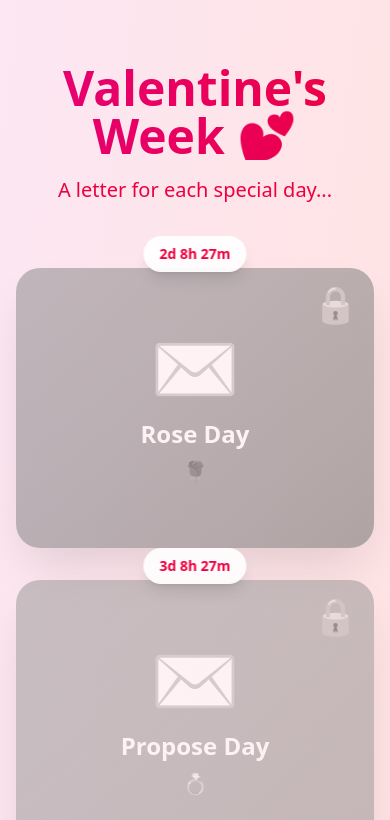
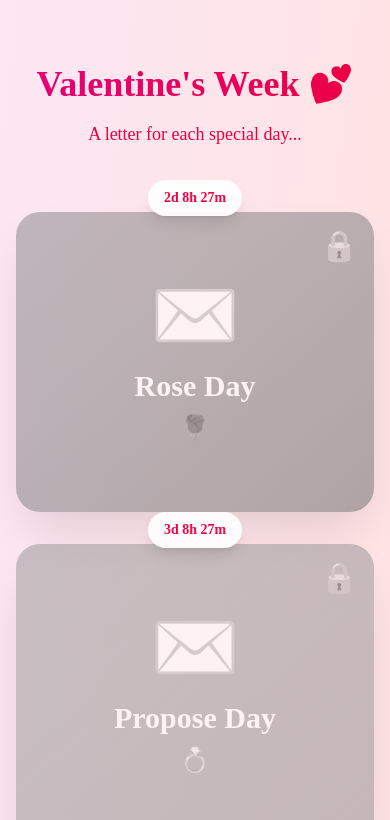
Before and after one commit to allentom999-lgtm/valentine-invite, a Next.js app: page /letters in a window 390 px wide. Shown: the top 820 px of the page. Built offline with nearby package versions, Linux system fonts and the light colour scheme.

Commit message:
Mobile optimization and auto-scroll feature

```diff
--- a/src/app/globals.css
+++ b/src/app/globals.css
@@ -12,9 +12,20 @@
   --font-mono: var(--font-geist-mono);
 }
 
+html,
 body {
   background: var(--background);
   color: var(--foreground);
   font-family: var(--font-sans), Arial, Helvetica, sans-serif;
   overflow-x: hidden;
+  width: 100%;
+  position: relative;
 }
+
+* {
+  box-sizing: border-box;
+}
+
+canvas {
+  touch-action: none;
+}
--- a/src/app/letters/page.tsx
+++ b/src/app/letters/page.tsx
@@ -69,10 +69,10 @@ export default function LettersPage() {
                     animate={{ opacity: 1, y: 0 }}
                     className="text-center mb-16"
                 >
-                    <h1 className="text-5xl md:text-7xl font-bold text-transparent bg-clip-text bg-gradient-to-r from-pink-600 to-rose-600 mb-4">
+                    <h1 className="text-4xl md:text-7xl font-bold text-transparent bg-clip-text bg-gradient-to-r from-pink-600 to-rose-600 mb-4">
                         Valentine's Week 💕
                     </h1>
-                    <p className="text-xl md:text-2xl text-rose-600 font-medium">
+                    <p className="text-lg md:text-2xl text-rose-600 font-medium">
                         A letter for each special day...
                     </p>
                 </motion.div>
@@ -103,26 +103,26 @@ export default function LettersPage() {
                                     <Link href={unlocked ? `/letter/${day.date}` : "#"} className="block">
                                         <motion.div
                                             whileHover={unlocked ? { scale: 1.05, rotate: 2 } : {}}
-                                            className={`relative bg-gradient-to-br ${day.color} p-8 rounded-3xl shadow-2xl min-h-[280px] flex flex-col items-center justify-center ${!unlocked && 'opacity-50 grayscale'
+                                            className={`relative bg-gradient-to-br ${day.color} p-6 md:p-12 rounded-3xl shadow-2xl min-h-[300px] md:min-h-[400px] flex flex-col items-center justify-center ${!unlocked && 'opacity-50 grayscale'
                                                 }`}
                                         >
                                             {/* Lock Icon */}
                                             {!unlocked && (
-                                                <div className="absolute top-4 right-4 text-4xl">
+                                                <div className="absolute top-4 right-4 text-3xl md:text-5xl">
                                                     🔒
                                                 </div>
                                             )}
 
                                             {/* Envelope Icon */}
-                                            <div className="text-7xl mb-4">
+                                            <div className="text-7xl md:text-9xl mb-4 md:mb-6">
                                                 {unlocked ? '💌' : '✉️'}
                                             </div>
 
                                             {/* Day Info */}
-                                            <h3 className="text-2xl font-bold text-white text-center mb-2">
+                                            <h3 className="text-3xl md:text-5xl font-bold text-white text-center mb-2 md:mb-4">
                                                 {day.name}
                                             </h3>
-                                            <p className="text-xl">
+                                            <p className="text-2xl md:text-4xl">
                                                 {day.emoji}
                                             </p>
 
@@ -130,7 +130,7 @@ export default function LettersPage() {
                                                 <motion.p
                                                     initial={{ opacity: 0 }}
                                                     animate={{ opacity: 1 }}
-                                                    className="mt-4 text-white/90 font-medium"
+                                                    className="mt-4 md:mt-6 text-white/90 font-medium text-lg md:text-xl"
                                                 >
                                                     Click to open
                                                 </motion.p>
--- a/src/components/Overlay.tsx
+++ b/src/components/Overlay.tsx
@@ -25,19 +25,34 @@ export default function Overlay({ scrollYProgress }: OverlayProps) {
             {/* Initial "Scroll me" text */}
             <motion.div
                 style={{ opacity: initialOpacity }}
-                className="absolute inset-0 z-10 pointer-events-none flex items-center justify-center"
+                className="absolute inset-0 z-10 pointer-events-none flex items-center justify-center px-4"
             >
                 <div className="text-center">
-                    <h1 className="text-6xl md:text-8xl font-bold tracking-tighter text-white animate-pulse">
+                    <h1 className="text-4xl md:text-8xl font-bold tracking-tighter text-white animate-pulse">
                         Scroll me
                     </h1>
                     <motion.div
                         animate={{ y: [0, 10, 0] }}
                         transition={{ duration: 1.5, repeat: Infinity, ease: "easeInOut" }}
-                        className="mt-8 text-white/60 text-2xl"
+                        className="mt-4 md:mt-8 text-white/60 text-xl md:text-2xl"
                     >
                         ↓
                     </motion.div>
+
+                    <motion.button
+                        initial={{ opacity: 0, y: 20 }}
+                        animate={{ opacity: 1, y: 0 }}
+                        transition={{ delay: 1 }}
+                        onClick={() => {
+                            window.scrollTo({
+                                top: window.innerHeight * 4,
+                                behavior: 'smooth'
+                            });
+                        }}
+                        className="mt-8 md:mt-12 px-6 md:px-8 py-2 md:py-3 bg-white/10 backdrop-blur-md border border-white/20 text-white rounded-full text-sm md:text-lg font-medium hover:bg-white/20 transition-all pointer-events-auto"
+                    >
+                        Auto Play ✨
+                    </motion.button>
                 </div>
             </motion.div>
         </>
--- a/src/components/ScrollyCanvas.tsx
+++ b/src/components/ScrollyCanvas.tsx
@@ -153,7 +153,7 @@ export default function ScrollyCanvas() {
                 <Overlay scrollYProgress={scrollYProgress} />
                 {!isLoaded && (
                     <div className="absolute inset-0 flex items-center justify-center text-white z-20">
-                        Loading Experience...
+                        <p className="text-xl md:text-2xl font-medium animate-pulse">Loading experience...</p>
                     </div>
                 )}
             </div>
--- a/src/components/ValentineQuestion.tsx
+++ b/src/components/ValentineQuestion.tsx
@@ -21,9 +21,10 @@ export default function ValentineQuestion() {
             return;
         }
 
-        // Generate random position within safe bounds
-        const maxX = 200;
-        const maxY = 100;
+        // Generate random position within safe bounds - responsive
+        const isMobile = window.innerWidth < 768;
+        const maxX = isMobile ? window.innerWidth * 0.4 : 200;
+        const maxY = isMobile ? window.innerHeight * 0.2 : 100;
         const randomX = (Math.random() - 0.5) * maxX;
         const randomY = (Math.random() - 0.5) * maxY;
 
@@ -84,13 +85,13 @@ export default function ValentineQuestion() {
                     initial={{ opacity: 0, y: 20 }}
                     animate={{ opacity: 1, y: 0 }}
                     transition={{ duration: 0.8 }}
-                    className="text-5xl md:text-7xl lg:text-8xl font-bold text-white tracking-tight leading-tight"
+                    className="text-4xl md:text-7xl lg:text-8xl font-bold text-white tracking-tight leading-tight px-4"
                 >
                     Will you be my valentine?
                 </motion.h1>
 
                 {/* Buttons Container */}
-                <div className="flex flex-col sm:flex-row items-center justify-center gap-8 mt-16">
+                <div className="flex flex-col sm:flex-row items-center justify-center gap-6 md:gap-8 mt-12 md:mt-16">
                     {/* YES Button with enhanced breathing animation */}
                     <motion.button
                         onClick={handleYesClick}
@@ -109,7 +110,7 @@ export default function ValentineQuestion() {
                         }}
                         whileHover={{ scale: 1.12 }}
                         whileTap={{ scale: 0.95 }}
-                        className="relative px-16 py-6 bg-gradient-to-r from-pink-500 to-rose-500 text-white text-2xl md:text-3xl font-bold rounded-full shadow-2xl transition-all duration-300 overflow-hidden"
+                        className="relative px-12 md:px-16 py-4 md:py-6 bg-gradient-to-r from-pink-500 to-rose-500 text-white text-xl md:text-3xl font-bold rounded-full shadow-2xl transition-all duration-300 overflow-hidden"
                     >
                         {/* Animated shine effect */}
                         <motion.div
```
Also changed, not shown: src/app/letter/[date]/page.tsx (+9 -9 lines).
